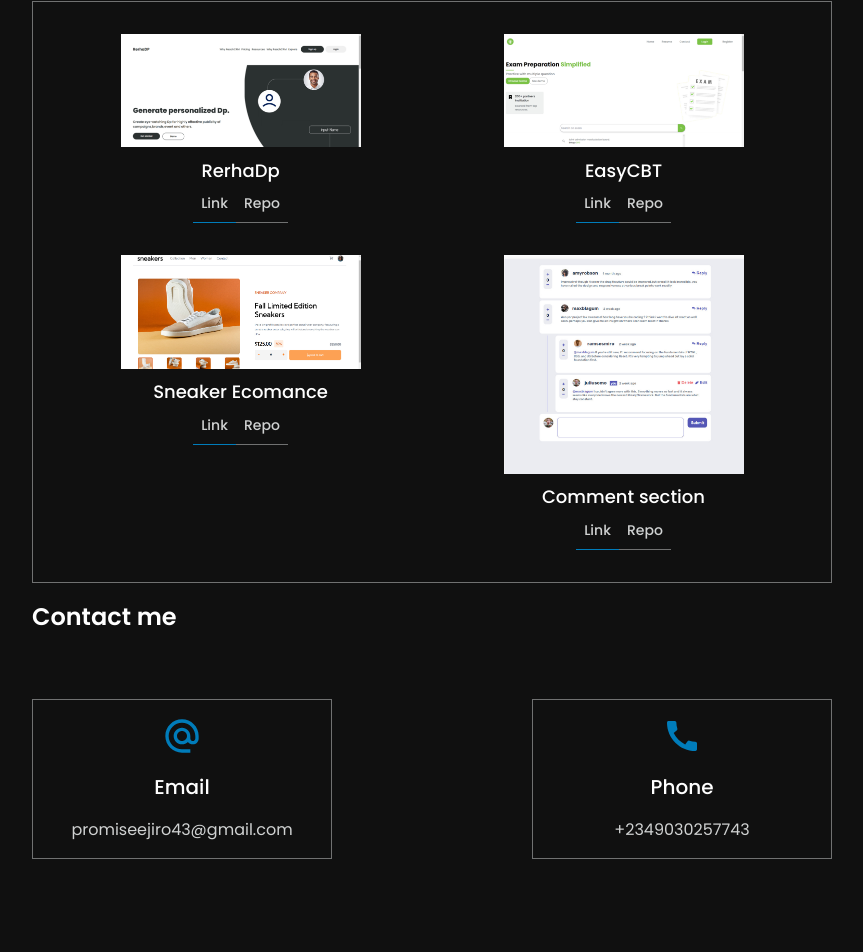
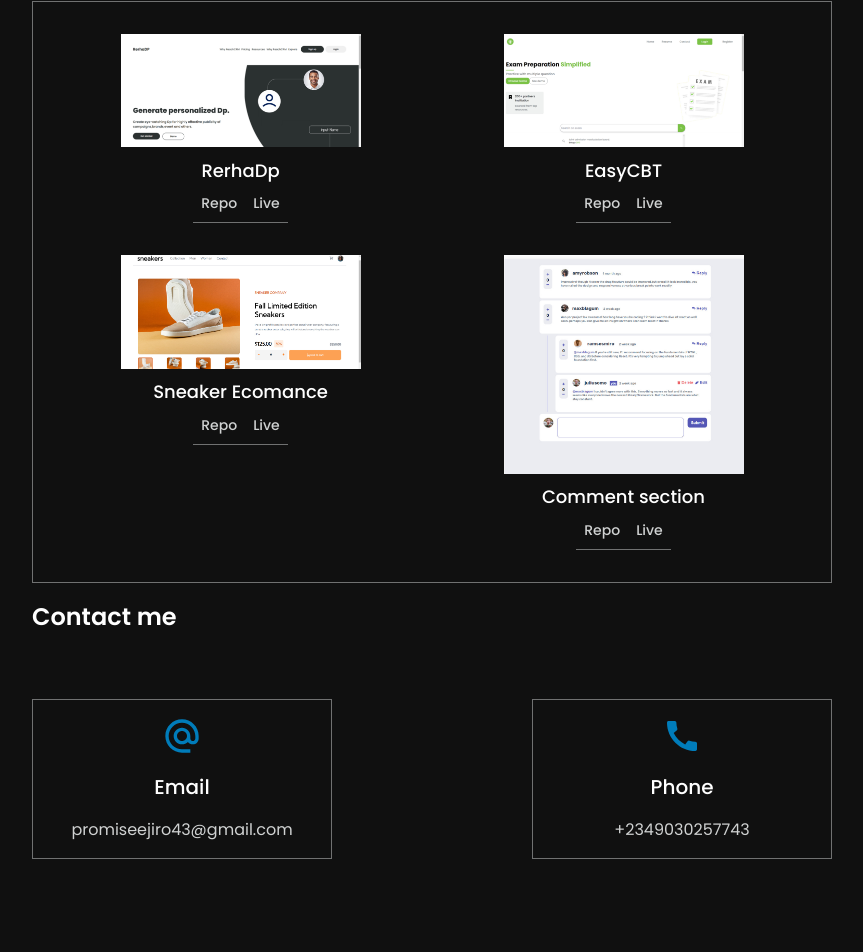
Before and after one commit to Promiseejiro/repo, a Next.js app in the folder portfolio/: page / in a window 1280 px wide. Shown: the part 3312-4264 px from the top of the page, without its empty margins (208-1071 px from the left). Built offline with nearby package versions, Linux system fonts and the light colour scheme.

Commit message:
new commit

```diff
--- a/portfolio/app/components/projects/project.module.css
+++ b/portfolio/app/components/projects/project.module.css
@@ -76,6 +76,7 @@ opacity: 1;
   text-align: center;
   padding: 0.5rem;
   border-bottom: 0.5px solid var(--border-color);
+  text-decoration: none;
 }
 
 .white_theme .project_btn{
--- a/portfolio/app/components/projects/project.tsx
+++ b/portfolio/app/components/projects/project.tsx
@@ -33,17 +33,14 @@ const Project = ({ obj }: PropObject) => {
       </div>
       <h4>{obj.name}</h4>
       <div className={clasess.link_container}>
-        {links.map((link, index) => (
-          <button
-            key={index}
-            className={`${clasess.project_btn} ${
-              link === current && clasess.active_btn
-            }`}
-            onClick={() => setCurrent(link)}
-          >
-            {link}
-          </button>
-        ))}
+        {/* {links.map((link, index) => ( */}
+        <Link className={`${clasess.project_btn}`} href={`${obj.repo}`}>
+          Repo
+        </Link>
+        <Link className={`${clasess.project_btn}`} href={`${obj.url}`}>
+          Live
+        </Link>
+        {/* ))} */}
       </div>
     </div>
   );
```
